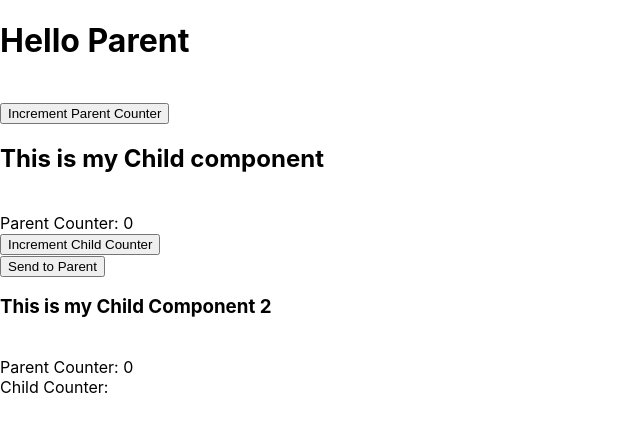
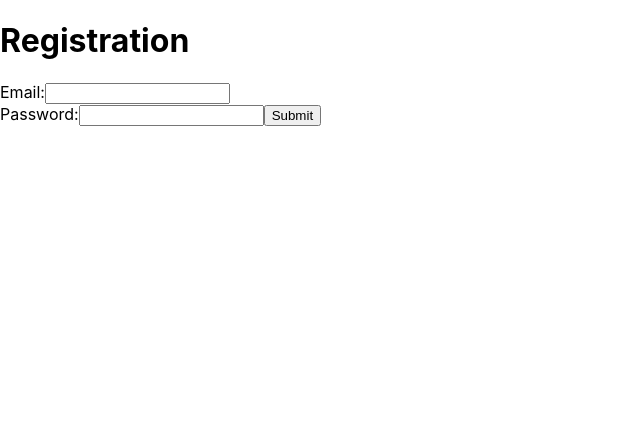
Before and after one commit to adtyagupta72/React-weekly-class, a React (Create React App) app: page / in a window 1280 px wide. Shown: the top 432 px of the page, without its empty margins (0-640 px from the left). Built offline with nearby package versions, Linux system fonts and the light colour scheme.

Commit message:
ReactJS: React Forms

```diff
--- /dev/null
+++ b/src/FormComponent.jsx
@@ -0,0 +1,37 @@
+import { useState } from "react";
+
+const FormComponent = () =>
+{
+    const [email, setEmail] = useState("");
+    const [password, setPassword] = useState("");
+    const handleSubmit = (event) =>
+    {
+        event.preventDefault();
+        console.log(`Email: ${email} Password: ${password}`)
+    }
+    return (
+    <form onSubmit={handleSubmit}>
+        <h1>Registration</h1>
+        <label>
+            Email:
+            <input
+                type="email"
+                value={email}
+                onChange={e => setEmail(e.target.value)}
+                required
+            />
+        </label>
+        <br></br>
+        <label>
+            Password:
+            <input
+                type="password"
+                value={password}
+                onChange={e => setPassword(e.target.value)}
+                required
+            />
+        </label>
+        <button>Submit</button>
+    </form>)
+}
+export default FormComponent
--- a/src/index.js
+++ b/src/index.js
@@ -5,6 +5,7 @@ import App from './App';
 // import reportWebVitals from './reportWebVitals';
 import MyComponent from './MyComponent';
 import MyFunctionalComp from './myFunctionalComp';
+import FormComponent from './FormComponent';
 
 const root = ReactDOM.createRoot(document.getElementById('root'));
 // <React.StrictMode>
@@ -21,7 +22,8 @@ root.render(
       }}/> */}
       {/* <App/> */}
       {/* <MyFunctionalComp/> */}
-      <MyComponent/>
+      {/* <MyComponent/> */}
+      <FormComponent/>
     </div>
 
 );
```
